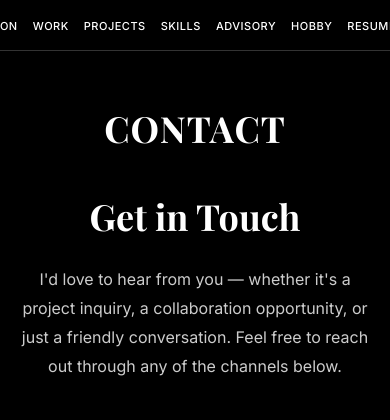
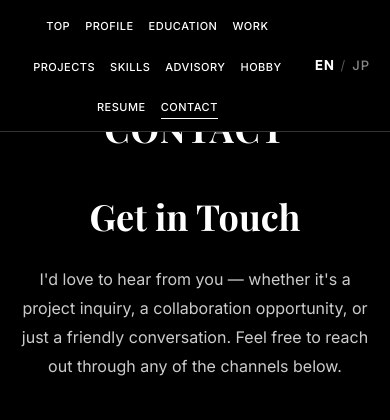
Before and after one commit to cer-apple/portfolio, a Django app: page /en/contact/ in a window 390 px wide. Shown: the top 420 px of the page. Run offline with Django 5.2, Linux system fonts and the light colour scheme.

Commit message:
Fix navbar overlap between CONTACT and language switcher
With ten menu items the centered nav-menu grew wide enough to collide
with the absolutely positioned EN/JP switcher on standard desktop
widths. Restructure into a three-column flex layout: a left spacer
balances the right-side switcher so the menu stays visually centered,
and flex-wrap keeps the bar graceful at narrower widths.

Co-Authored-By: Claude Opus 4.7 (1M context) <noreply@anthropic.com>

```diff
--- a/static/main/css/style.css
+++ b/static/main/css/style.css
@@ -31,16 +31,22 @@ body {
     margin: 0 auto;
     padding: 0 20px;
     display: flex;
-    justify-content: center;
+    justify-content: space-between;
     align-items: center;
-    position: relative;
+    gap: 20px;
+}
+
+.nav-spacer {
+    flex: 0 0 60px;
 }
 
 .nav-menu {
     list-style: none;
     display: flex;
-    gap: 50px;
+    gap: 32px;
     padding: 20px 0;
+    flex-wrap: wrap;
+    justify-content: center;
 }
 
 .nav-link {
@@ -63,10 +69,7 @@ body {
 
 /* Language switcher */
 .lang-switcher {
-    position: absolute;
-    right: 20px;
-    top: 50%;
-    transform: translateY(-50%);
+    flex: 0 0 auto;
     display: flex;
     align-items: center;
     gap: 6px;
@@ -109,10 +112,8 @@ body {
 }
 
 @media (max-width: 768px) {
-    .lang-switcher {
-        position: static;
-        transform: none;
-        margin-left: 20px;
+    .nav-spacer {
+        display: none;
     }
 }
 
--- a/templates/base.html
+++ b/templates/base.html
@@ -33,6 +33,7 @@
     {% with active=request.resolver_match.url_name %}
     <nav class="navbar">
         <div class="nav-container">
+            <div class="nav-spacer" aria-hidden="true"></div>
             <ul class="nav-menu">
                 <li><a href="{% url 'top' %}" class="nav-link{% if active == 'top' %} active{% endif %}">{% trans "TOP" %}</a></li>
                 <li><a href="{% url 'profile' %}" class="nav-link{% if active == 'profile' %} active{% endif %}">{% trans "PROFILE" %}</a></li>
```
